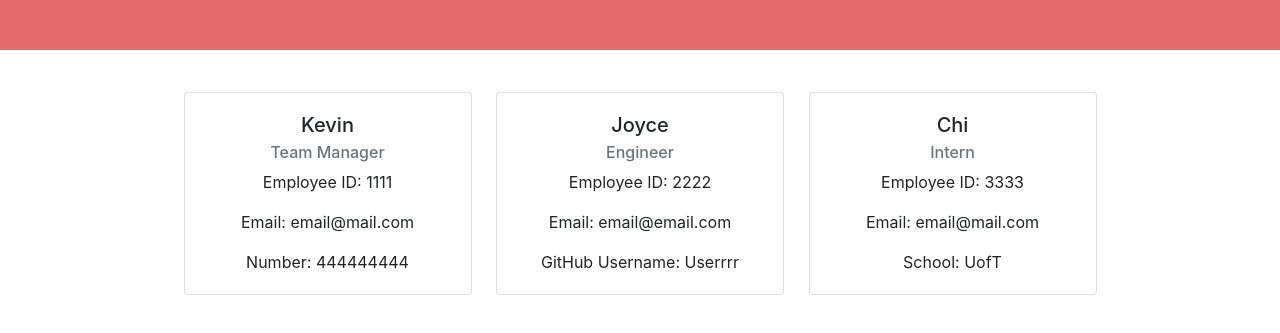
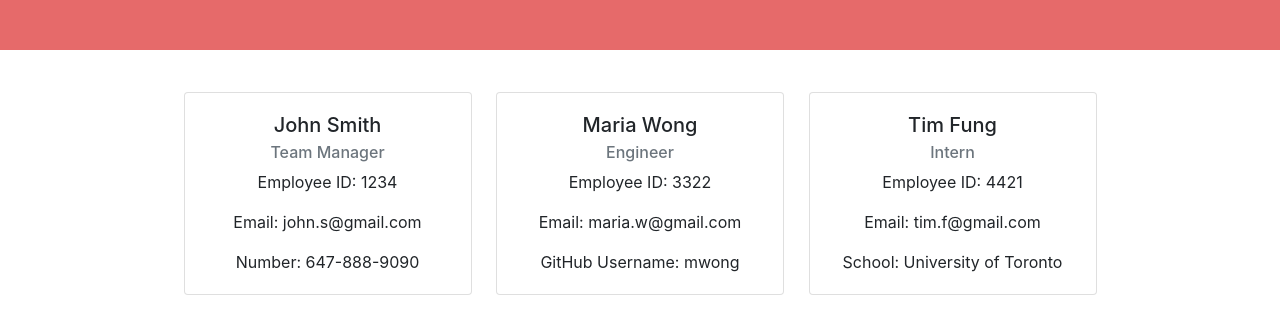
Before and after one commit to kevinleekwlee/team-profile-generator, a website: page index.html in a window 1280 px wide. Shown: the part 153-486 px from the top of the page. Drawn offline with nearby package versions, Linux system fonts and the light colour scheme.

```diff
--- a/index.html
+++ b/index.html
@@ -15,29 +15,29 @@
     <div class="custom-card">
     <div class="card" style="width: 18rem;">
         <div class="card-body">
-            <h5 class="card-title">Kevin </h5>
+            <h5 class="card-title">John Smith</h5>
             <h6 class="card-subtitle mb-2 text-muted">Team Manager</h6>
-            <p class="card-text">Employee ID: 1111</p>
-            <p class="card-text">Email: email@mail.com</p>
-            <p class="card-text">Number: 444444444</p>
+            <p class="card-text">Employee ID: 1234</p>
+            <p class="card-text">Email: john.s@gmail.com</p>
+            <p class="card-text">Number: 647-888-9090</p>
         </div>
     </div>
     <div class="card" style="width: 18rem;">
         <div class="card-body">
-            <h5 class="card-title">Joyce </h5>
+            <h5 class="card-title">Maria Wong</h5>
             <h6 class="card-subtitle mb-2 text-muted">Engineer</h6>
-            <p class="card-text">Employee ID: 2222</p>
-            <p class="card-text">Email: email@email.com</p>
-            <p class="card-text">GitHub Username: Userrrr</p>
+            <p class="card-text">Employee ID: 3322</p>
+            <p class="card-text">Email: maria.w@gmail.com</p>
+            <p class="card-text">GitHub Username: mwong</p>
         </div>
     </div>
     <div class="card" style="width: 18rem;">
         <div class="card-body">
-            <h5 class="card-title">Chi</h5>
+            <h5 class="card-title">Tim Fung</h5>
             <h6 class="card-subtitle mb-2 text-muted">Intern</h6>
-            <p class="card-text">Employee ID: 3333</p>
-            <p class="card-text">Email: email@mail.com</p>
-            <p class="card-text">School: UofT</p>
+            <p class="card-text">Employee ID: 4421</p>
+            <p class="card-text">Email: tim.f@gmail.com</p>
+            <p class="card-text">School: University of Toronto</p>
         </div>
     </div>
     </div>
```
Also changed, not shown: README.md, images/screenshot.png (added).
